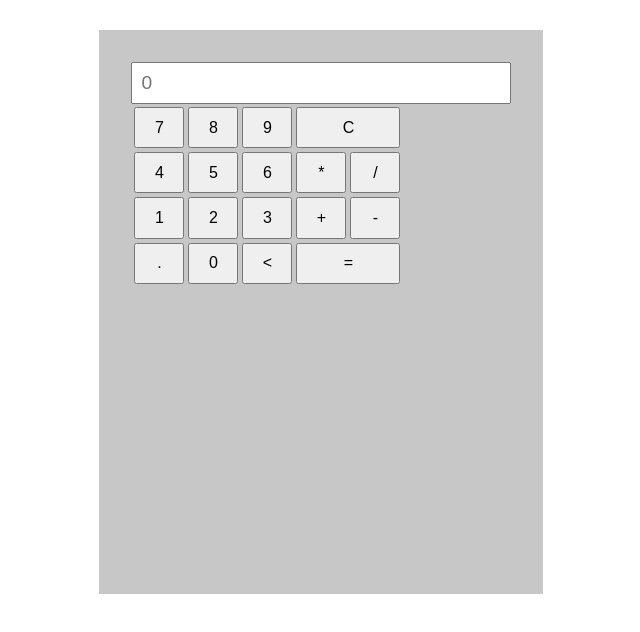
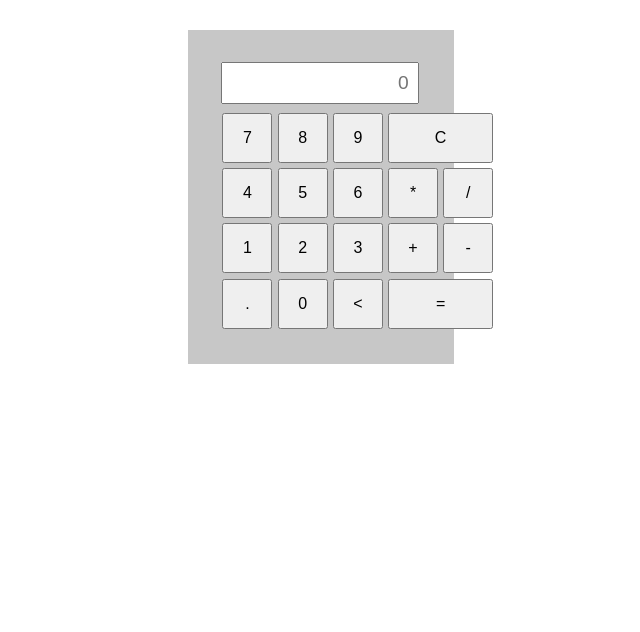
Before and after one commit to frankalbert/calculadora, a plain HTML site: page index.html in a window 1280 px wide. Shown: the whole page, without its empty margins (319-959 px from the left). Drawn offline with Linux system fonts and the light colour scheme.

Commit message:
Dando estilos al proyecto

```diff
--- a/css/estilos.css
+++ b/css/estilos.css
@@ -7,33 +7,41 @@
 .contenedor__calculadora {
     margin: 30px auto;
     padding: 2rem;
-    width: 30%;
-    min-height: 500px;
+    width: 16%;
+    min-height: 270px;
     background: var(--colorTerciario);
 }
 
 .calculadora {
     float: left;
-    width: 100%;
+    width: 98.3%;
     display: flex;
     flex-direction: column;
-    min-height: 150px;
 }
 
 .elemento--resultado {
     float: left;
+    margin: 0 0 .4rem .1rem;
     padding: .5rem;
     font-size: 1.2rem;
+    text-align: right;
 }
 
 .elemento--tabla{
-    width: 150px;
+    width: 100%;
+    border-spacing: 0;
 }
 
 .tabla__calculadora{
-    padding: .6rem .7rem;
+    margin: .1rem;
     width: 50px;
+    height: 50px;
     font-size: 1rem;
+    display: flex;
+    justify-content: center;
+    align-items: center;
+    flex-direction: row;
+    text-align: center;
 }
 
 .tabla__calculadora:hover{
@@ -44,5 +52,5 @@
 }
 
 #limpiar, #igual{
-    width: 100%;
+    width: 97%;
 }
```
